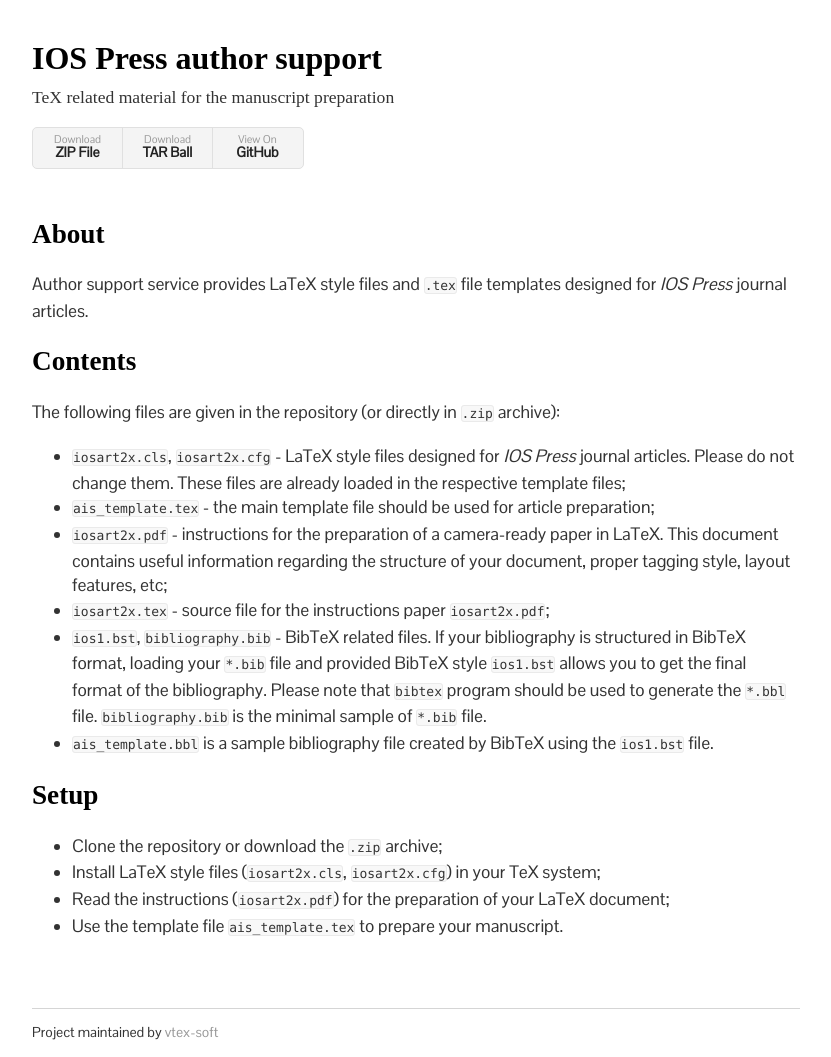
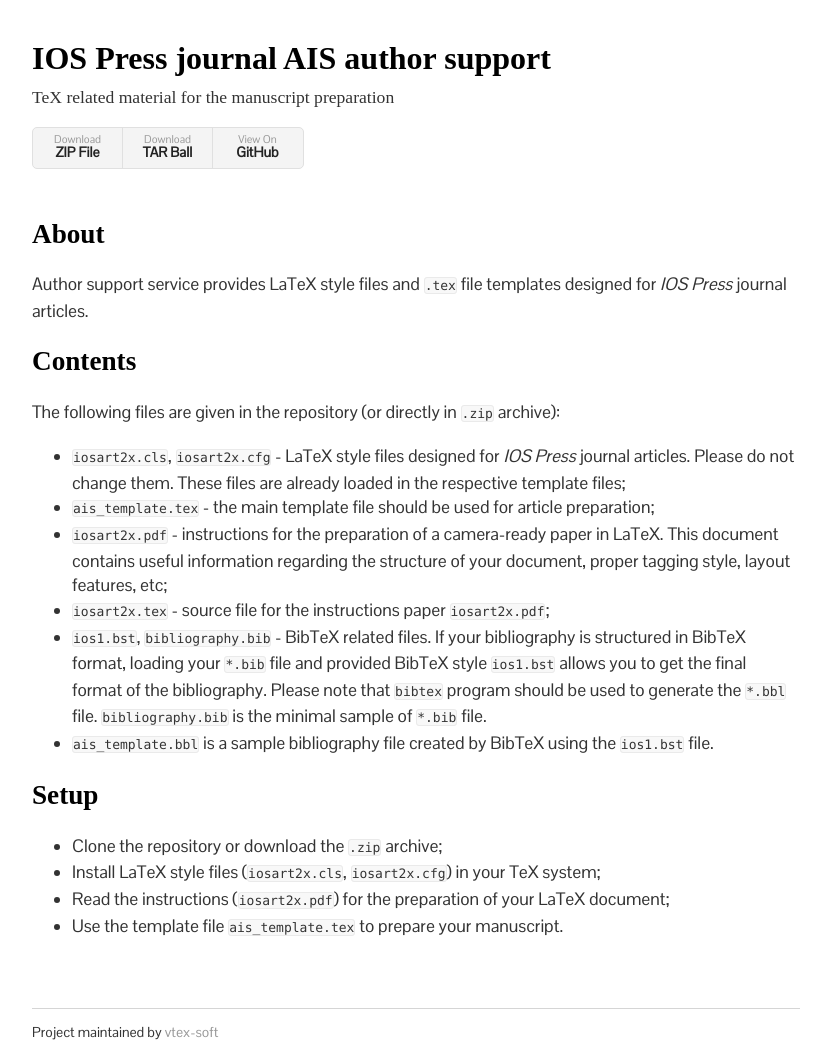
Before and after one commit to vtex-soft/texsupport.iospress-ais, a Jekyll site: the page built from README.md, in a window 1280 px wide. Shown: the whole page, without its empty margins (224-1055 px from the left). Built offline with Jekyll 4.4.1, drawn with Linux system fonts in a browser that asks for light colours; some web fonts are replaced; our own code applies the rules of GitHub Pages for plain Markdown files.

Commit message:
full title

```diff
--- a/_config.yml
+++ b/_config.yml
@@ -1,3 +1,3 @@
-title: IOS Press author support
+title: IOS Press journal AIS author support
 description: TeX related material for the manuscript preparation
 show_downloads: true
```
